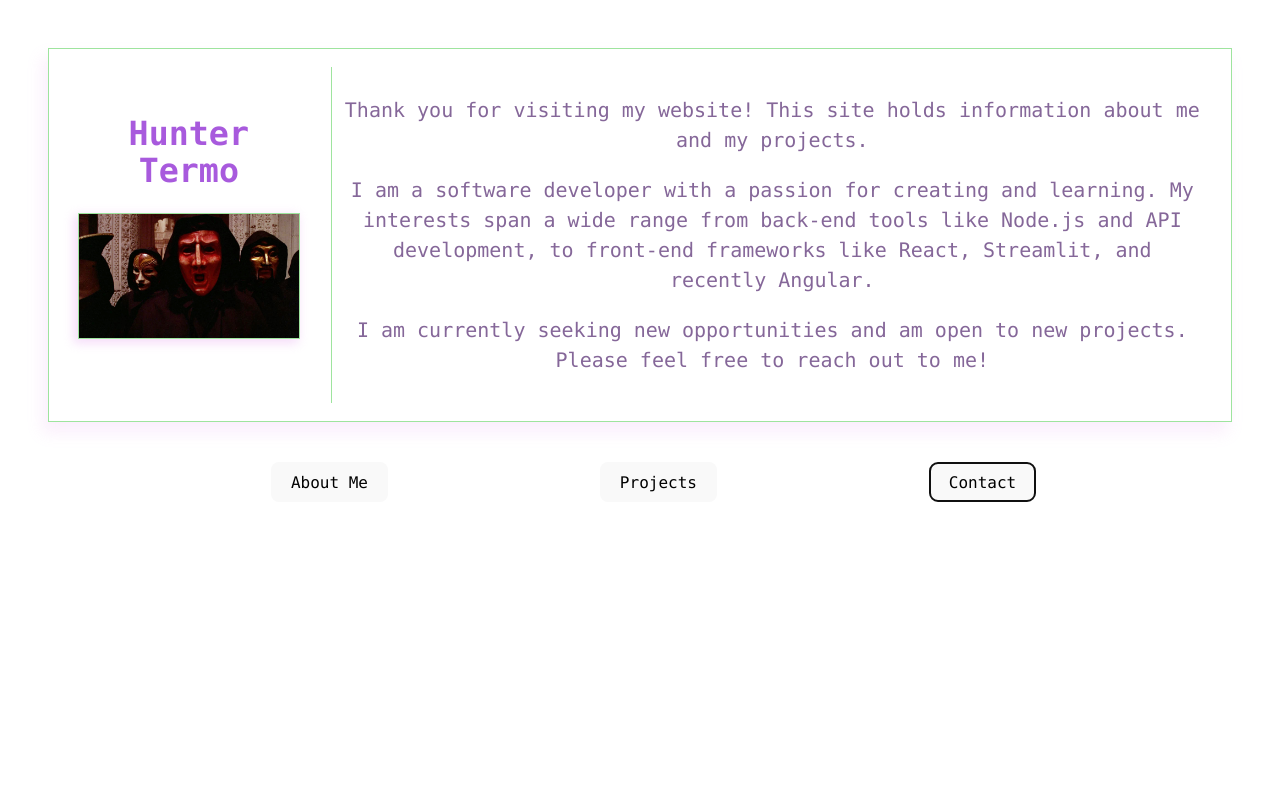
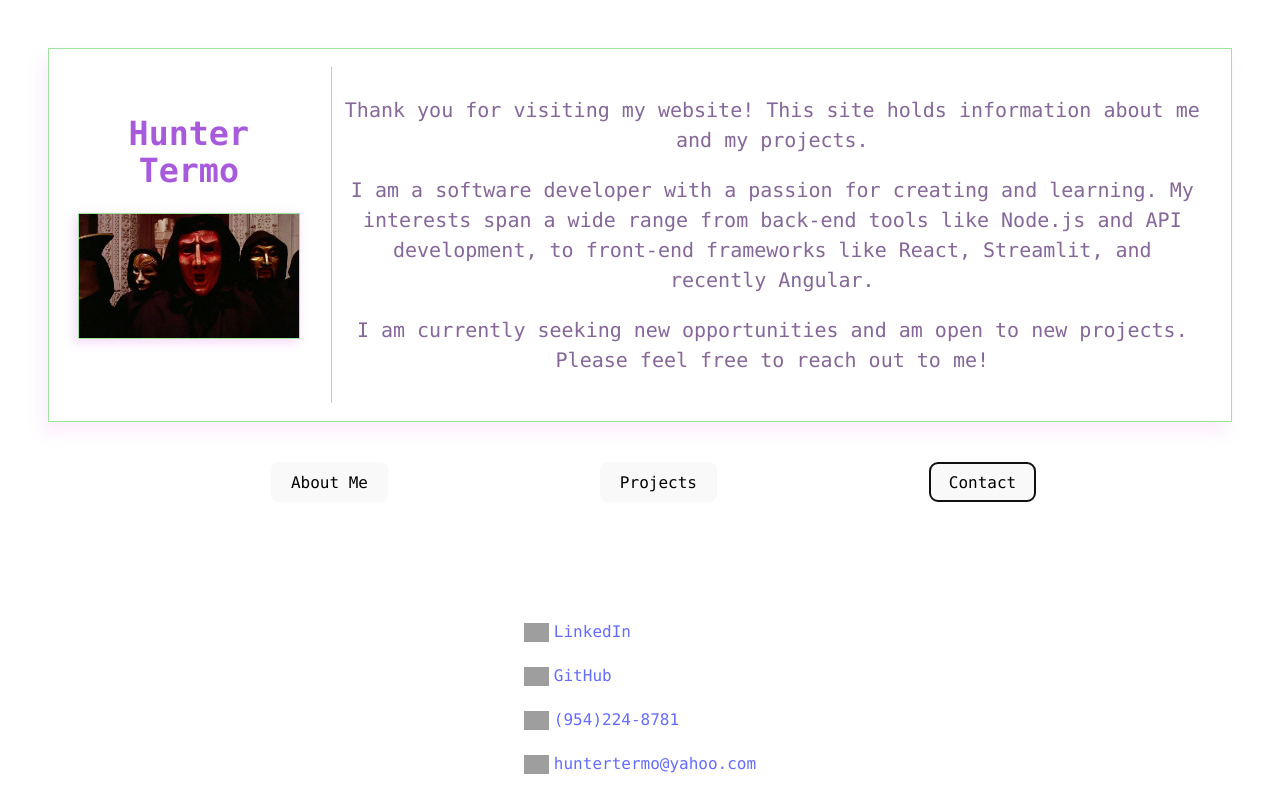
Before and after one commit to 0hterm/Portfolio-Website, a React (Vite) app: page / in a window 1280 px wide. Both pictures are taken after a click on the button "Contact". Shown: the top 812 px of the page. Built offline with nearby package versions, Linux system fonts and the light colour scheme; grey boxes are pictures that could not be loaded.

Commit message:
contact page

```diff
--- a/src/App.css
+++ b/src/App.css
@@ -125,3 +125,21 @@
   font-size: 10pt;
   padding: 5px;
 }
+
+.contact-img {
+  width: 25px;
+  padding-right: 5px;
+}
+
+.contact-container {
+  list-style: none;
+  display: flex;
+  flex-direction: column;
+}
+
+.contact-i {
+  display: flex;
+  align-items: center;
+  justify-content: baseline;
+  padding: 10px;
+}
--- a/src/components/contact.jsx
+++ b/src/components/contact.jsx
@@ -1,6 +1,22 @@
 const Contact = () => {
     return (
         <div className="contact-container">
+            <div className="contact-i">
+                <img className="contact-img" src="https://static-00.iconduck.com/assets.00/linkedin-icon-512x512-dhkaf9ri.png" alt="LinkedIn:" />
+                <a href="https://www.linkedin.com/in/hunter-termo-006241143/">LinkedIn</a>
+            </div>
+            <div className="contact-i">
+                <img className="contact-img" src="https://cdn-icons-png.flaticon.com/512/25/25231.png" alt="GitHub:" />
+                <a href="https://github.com/0hterm">GitHub</a>
+            </div>
+            <div className="contact-i">
+                <img className="contact-img" src="https://uxwing.com/wp-content/themes/uxwing/download/communication-chat-call/phone-icon.png" alt="Phone #:" />
+                <a>(954)224-8781</a>
+            </div>
+            <div className="contact-i">
+                <img className="contact-img" src="https://static.vecteezy.com/system/resources/previews/021/454/514/non_2x/email-confirmation-app-icon-email-icon-free-png.png" alt="Email:" />
+                <a>huntertermo@yahoo.com</a>
+            </div>
         </div>
     )
 }
```
